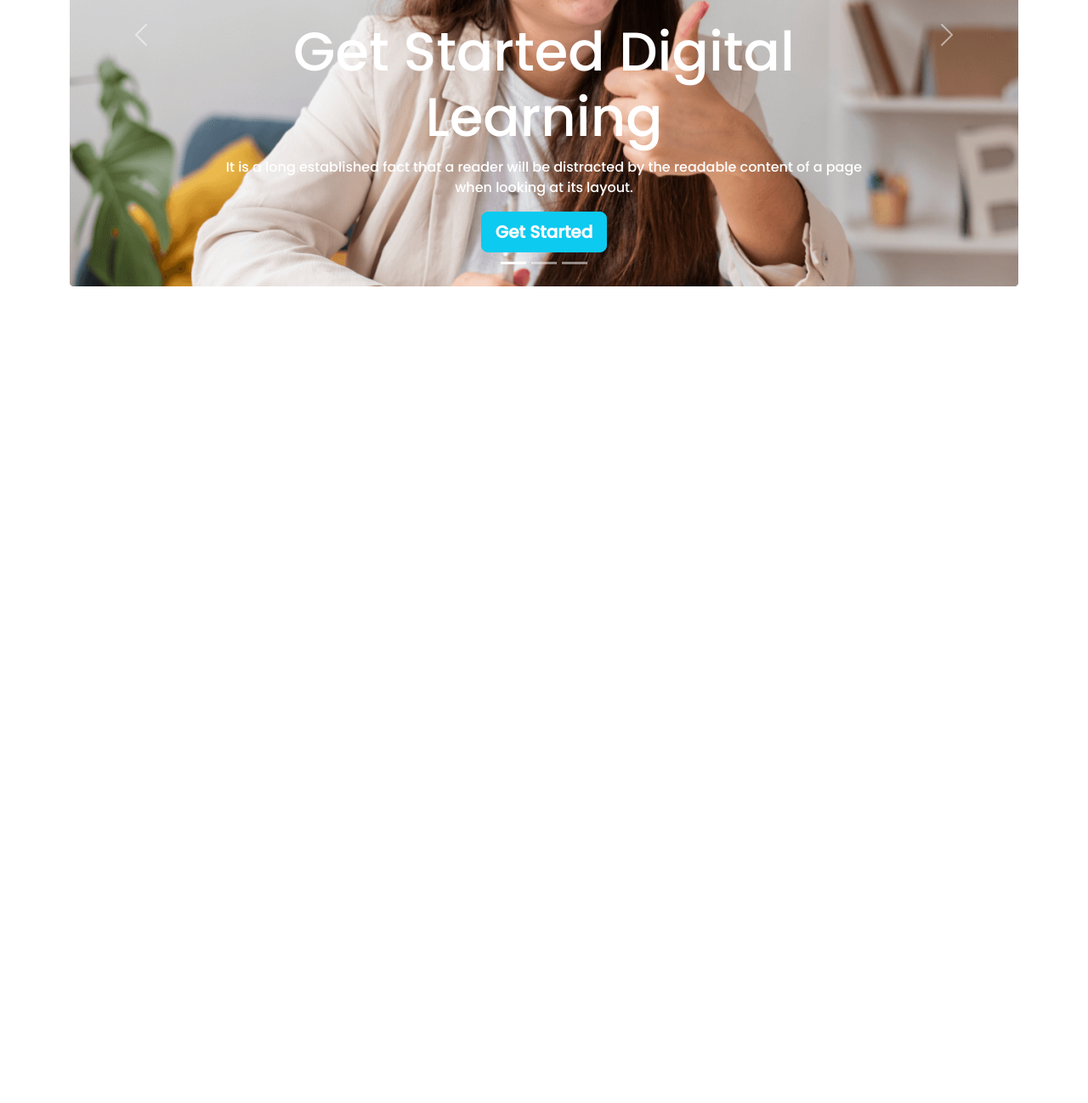
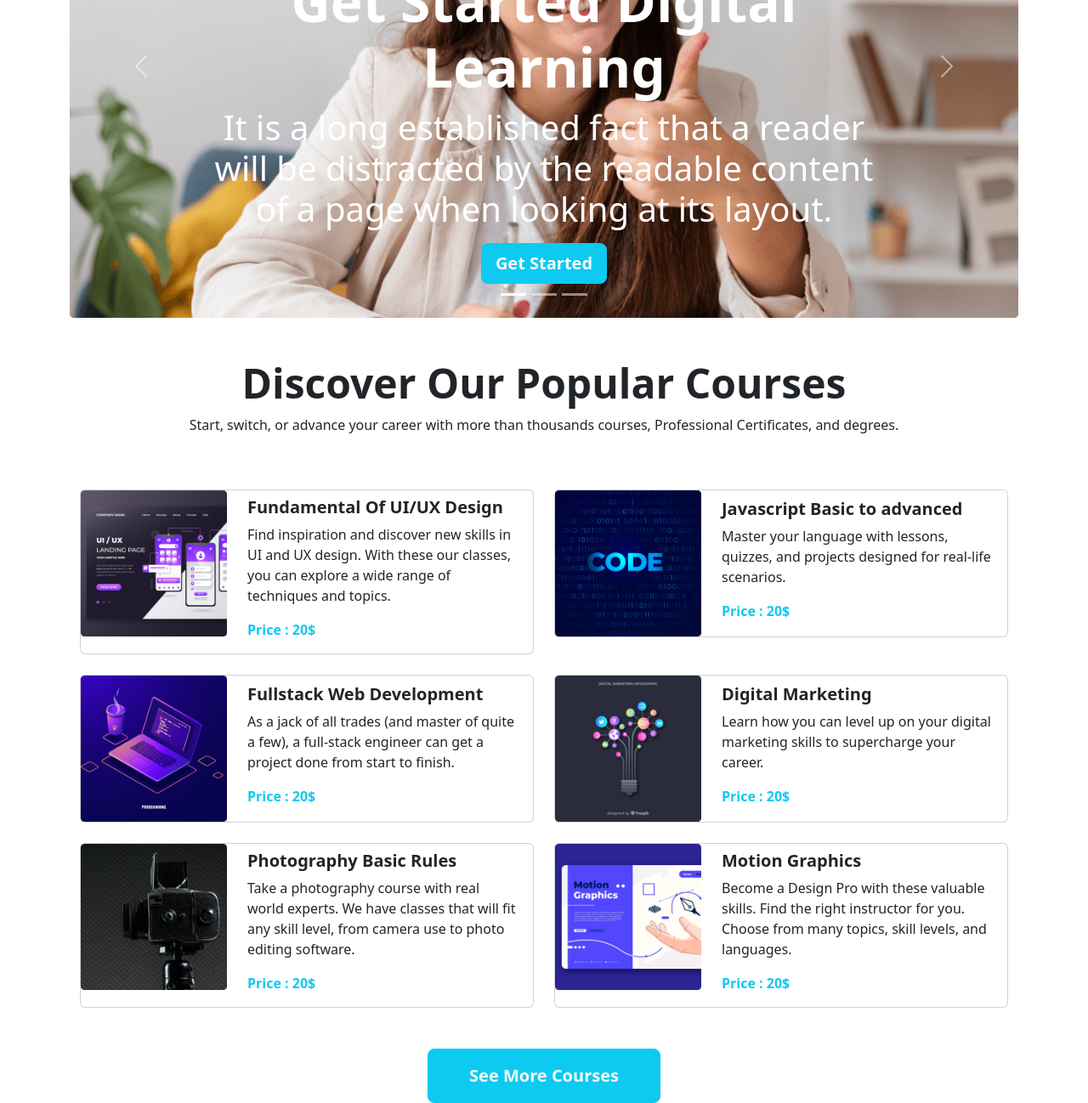
Before and after one commit to Tamjid-Mostafa/Assignment-3, a plain HTML site: page index.html in a window 1280 px wide. Shown: the part 311-1609 px from the top of the page at 85% size. Before the commit the page ends 800 px from the top, so only its background shows below. Drawn offline with nearby package versions, Linux system fonts and the light colour scheme.

Commit message:
Courses Card Items Added and some minor changes in header carousel and navbar

```diff
--- a/index.html
+++ b/index.html
@@ -7,17 +7,7 @@
   <title>Learn with Technology</title>
   <link href="https://cdn.jsdelivr.net/npm/bootstrap@5.2.0/dist/css/bootstrap.min.css" rel="stylesheet"
     integrity="sha384-gH2yIJqKdNHPEq0n4Mqa/HGKIhSkIHeL5AyhkYV8i59U5AR6csBvApHHNl/vI1Bx" crossorigin="anonymous">
-  <link rel="stylesheet" href="styles/custom.css">
-  <link rel="preconnect" href="https://fonts.googleapis.com">
-  <link rel="preconnect" href="https://fonts.gstatic.com" crossorigin>
-  <link href="https://fonts.googleapis.com/css2?family=Dancing+Script:wght@500&family=Poppins:wght@500&display=swap"
-    rel="stylesheet">
 
-  <style>
-    body {
-      font-family: 'Poppins', sans-serif;
-    }
-  </style>
 
 </head>
 
@@ -27,14 +17,14 @@
 
   <header class="container">
     <nav class="navbar navbar-expand-lg bg-white ">
-      <div class="container-fluid">
-        <a class="navbar-brand fw-bold" href="#">Edu Tech</a>
+      <div class="container-fluid displa">
+        <a class="navbar-brand fw-bold text-uppercase" href="#"><span class="text-info display-4 fw-semibold">Edu</span> Tech</a>
         <button class="navbar-toggler" type="button" data-bs-toggle="collapse" data-bs-target="#navbarSupportedContent"
           aria-controls="navbarSupportedContent" aria-expanded="false" aria-label="Toggle navigation">
           <span class="navbar-toggler-icon"></span>
         </button>
         <div class="collapse navbar-collapse" id="navbarSupportedContent">
-          <ul class="navbar-nav mx-auto mb-2 mb-lg-0 p">
+          <ul class="navbar-nav mx-auto mb-2 mb-lg-0 fw-semibold">
             <li class="nav-item">
               <a class="nav-link active" aria-current="page" href="#">Home</a>
             </li>
@@ -87,20 +77,22 @@
         </div>
         <div class="carousel-inner">
           <div class="carousel-item active">
-            <img src="images/cover/cover-1.jpg" class="d-block w-100" alt="...">
+            <img src="images/cover/cover-1.jpg" class="d-block w-100 " alt="...">
             <div class="carousel-caption">
-              <h5 class="display-3 ">Get Started Digital Learning</h5>
-              <p class=" ">It is a long established fact that a reader will be distracted by the readable content of a page when
+              <h5 class="display-3 fw-bold">Get Started Digital Learning</h5>
+              <p class="display-6 fw-light ">It is a long established fact that a reader will be distracted by the readable content of a
+                page when
                 looking at its layout.</p>
-              <a href="#" class="btn btn-lg btn-info fw-semibold text-light">Get Started</a>
+              <a href="#" class="btn btn-lg  btn-info fw-semibold text-light">Get Started</a>
             </div>
           </div>
 
           <div class="carousel-item ">
             <img src="images/cover/cover-2.jpg" class="d-block w-100" alt="...">
             <div class="carousel-caption">
-              <h5 class="display-3 ">Online Learning is Fun</h5>
-              <p class=" ">Online learning can make your learning process easier and also more effective. You can learn anything effectively with fun activity like games etc.</p>
+              <h5 class="display-3 fw-bold ">Online Learning is Fun</h5>
+              <p class="display-6 fw-light ">Online learning can make your learning process easier and also more effective. You can learn
+                anything effectively with fun activity like games etc.</p>
               <a href="#" class="btn btn-lg btn-info fw-semibold text-light">Get Started</a>
             </div>
           </div>
@@ -108,8 +100,9 @@
           <div class="carousel-item ">
             <img src="images/cover/cover-3.jpg" class="d-block w-100" alt="...">
             <div class="carousel-caption">
-              <h5 class="display-3 ">Learn Anytime Anywhere</h5>
-              <p class=" ">Digital Learning process is more effective then other. you can connect maximum time with your virtual mentor with no hassel.</p>
+              <h5 class="display-3 fw-bold ">Learn Anytime Anywhere</h5>
+              <p class=" display-6 fw-light">Digital Learning process is more effective then other. you can connect maximum time with your
+                virtual mentor with no hassel.</p>
               <a href="#" class="btn btn-lg btn-info fw-semibold text-light">Get Started</a>
             </div>
           </div>
@@ -131,6 +124,145 @@
     </section>
 
     <!-- Hero Section End -->
+    <!-- Discover Courses -->
+
+    <section class="container mt-5 ">
+      <div class="row justify-content-center">
+        <div class="col text-center">
+          <h2 class="display-5 fw-semibold">Discover Our Popular Courses</h2>
+          <p class="w-75 mx-auto fw-lighter">
+            Start, switch, or advance your career with more than thousands courses, Professional Certificates, and degrees.
+          </p>
+        </div>
+        <!-- Courses List -->
+
+        <div class="row row-cols-1  row-cols-md-1 row-cols-lg-2 gy-4  ">
+          <!-- Single Item -->
+          <div class="col">
+            <div class="card">
+              <div class="row row-cols-1 row-cols-md-2 g-2">
+                <div class="col-sm-12 col-md-4">
+                  <img src="images/course/course-1.png" class="img-fluid w-100" alt="...">
+                </div>
+                <div class="col-sm-12 col-md-8 my-auto">
+                  <div class="card-body w-100">
+                    <h5 class="card-title fw-bold display-7">Fundamental Of UI/UX Design</h5>
+                    <p class="card-text">Find inspiration and discover new skills in UI and UX design. With these
+                      our classes, you can explore a wide range of techniques and topics.</p>
+                    <p class="card-text fw-bold text-info">Price : 20$</p>
+
+                  </div>
+                </div>
+              </div>
+            </div>
+          </div>
+          <!-- Single Item -->
+          <div class="col">
+            <div class="card">
+              <div class="row row-cols-1 row-cols-md-2 g-2">
+                <div class="col-sm-12 col-md-4">
+                  <img src="images/course/course-2.png" class="img-fluid w-100" alt="...">
+                </div>
+                <div class="col-sm-12 col-md-8 my-auto">
+                  <div class="card-body w-100">
+                    <h5 class="card-title fw-bold display-7">Javascript Basic to advanced</h5>
+                    <p class="card-text">Master your language with lessons, quizzes, and projects designed for real-life
+                      scenarios.</p>
+                    <p class="card-text fw-bold text-info">Price : 20$</p>
+
+                  </div>
+                </div>
+              </div>
+            </div>
+          </div>
+          <!-- Single Item -->
+          <div class="col">
+            <div class="card">
+              <div class="row row-cols-1 row-cols-md-2 g-2">
+                <div class="col-sm-12 col-md-4">
+                  <img src="images/course/course-3.png" class="img-fluid w-100" alt="...">
+                </div>
+                <div class="col-sm-12 col-md-8 my-auto">
+                  <div class="card-body w-100">
+                    <h5 class="card-title fw-bold display-7">Fullstack Web Development</h5>
+                    <p class="card-text">As a jack of all trades (and master of quite a few), a full-stack engineer can
+                      get a project done from start to finish.</p>
+                    <p class="card-text fw-bold text-info">Price : 20$</p>
+
+                  </div>
+                </div>
+              </div>
+            </div>
+          </div>
+          <!-- Single Item -->
+          <div class="col">
+            <div class="card">
+              <div class="row row-cols-1 row-cols-md-2 g-2 gy-0">
+                <div class="col-sm-12 col-md-4">
+                  <img src="images/course/course-4.png" class="img-fluid w-100" alt="...">
+                </div>
+                <div class="col-sm-12 col-md-8 my-auto">
+                  <div class="card-body w-100">
+                    <h5 class="card-title fw-bold display-7">Digital Marketing</h5>
+                    <p class="card-text">Learn how you can level up on your digital marketing skills to supercharge your
+                      career.</p>
+                    <p class="card-text fw-bold text-info">Price : 20$</p>
+
+                  </div>
+                </div>
+              </div>
+            </div>
+          </div>
+          <!-- Single Item -->
+          <div class="col">
+            <div class="card">
+              <div class="row row-cols-1 row-cols-md-2 g-2">
+                <div class="col-sm-12 col-md-4">
+                  <img src="images/course/course-5.png" class="img-fluid w-100" alt="...">
+                </div>
+                <div class="col-sm-12 col-md-8 my-auto">
+                  <div class="card-body w-100">
+                    <h5 class="card-title fw-bold display-7">Photography Basic Rules</h5>
+                    <p class="card-text ">Take a photography course with real world experts. We have classes
+                      that will fit any skill level, from camera use to photo editing software.</p>
+                    <p class="card-text fw-bold text-info">Price : 20$</p>
+
+                  </div>
+                </div>
+              </div>
+            </div>
+          </div>
+          <!-- Single Item -->
+          <div class="col">
+            <div class="card">
+              <div class="row row-cols-1 row-cols-md-2 g-2">
+                <div class="col-sm-12 col-md-4">
+                  <img src="images/course/course-6.png" class="img-fluid w-100" alt="...">
+                </div>
+                <div class="col-sm-12 col-md-8 my-auto">
+                  <div class="card-body w-100">
+                    <h5 class="card-title fw-bold display-7">Motion Graphics</h5>
+                    <p class="card-text">Become a Design Pro with these valuable skills. Find the right instructor for
+                      you. Choose from many topics, skill levels, and languages.</p>
+                    <p class="card-text fw-bold text-info">Price : 20$</p>
+
+                  </div>
+                </div>
+              </div>
+            </div>
+          </div>
+        </div>
+        <div class="Col-md-12 text-center d-lg-none">
+          <a class="btn btn-lg btn-info fw-semibold text-light mt-5 px-5">View All</a>
+        </div>
+        <div class="Col-md-12 text-center d-none d-lg-block ">
+          <a class="btn btn-lg btn-info fw-semibold text-light mt-5 px-5 py-3">See More Courses</a>
+        </div>
+      </div>
+    </section>
+
+    <!-- Discover Courses End -->
+
 
 
   </main>
```
